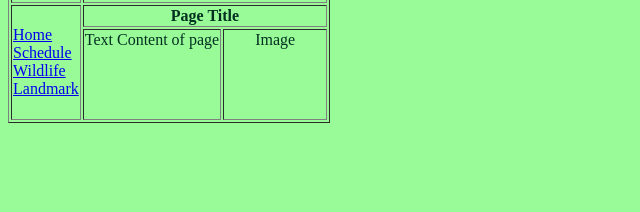
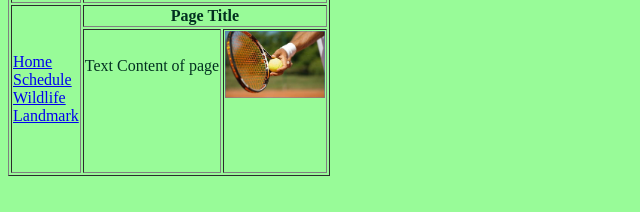
Before and after one commit to HenryCpr/ICT-EGI, a plain HTML site: page Task WA1/schedule.html in a window 1280 px wide. Shown: the part 68-280 px from the top of the page, without its empty margins (0-640 px from the left). Drawn offline with Linux system fonts and the light colour scheme.

Commit message:
Added Pictures to Pages

```diff
--- a/Task WA1/schedule.html
+++ b/Task WA1/schedule.html
@@ -12,12 +12,12 @@
             <td  colspan="2" style="text-align: center; width: 175px;"><b>Outgrove Park Ramblers</b></td>
         </tr>
         <tr>
-            <td rowspan="2"><a href="#">Home</a><br><a href="./schedule.html">Schedule</a><br><a href="./wildlife.html">Wildlife</a><br><a href="./landmark.html">Landmark</a></td>
+            <td rowspan="2"><a href="./index.html">Home</a><br><a href="./schedule.html">Schedule</a><br><a href="./wildlife.html">Wildlife</a><br><a href="./landmark.html">Landmark</a></td>
             <td colspan="2" style="text-align: center;"><b>Page Title</b></td>
         </tr>
         <tr>
             <td style="padding-bottom: 70px; text-align: center;">Text Content of page</td>
-            <td style="width: 100px; text-align: center; padding-bottom: 70px;"> Image</td>
+            <td style="width: 100px; text-align: center; padding-bottom: 70px;"><img src="./Images/TENNIS.JPG" width="100px"></td>
         </tr>
     </table>
 </body>
```
Also changed, not shown: Task WA1/index.html (+1 -1 lines), Task WA1/landmark.html (+1 -1 lines), Task WA1/wildlife.html (+2 -2 lines), Task WA1/Images/COAST.JPG (added), Task WA1/Images/GROUP.jpg (added), Task WA1/Images/TENNIS.jpg (added).
